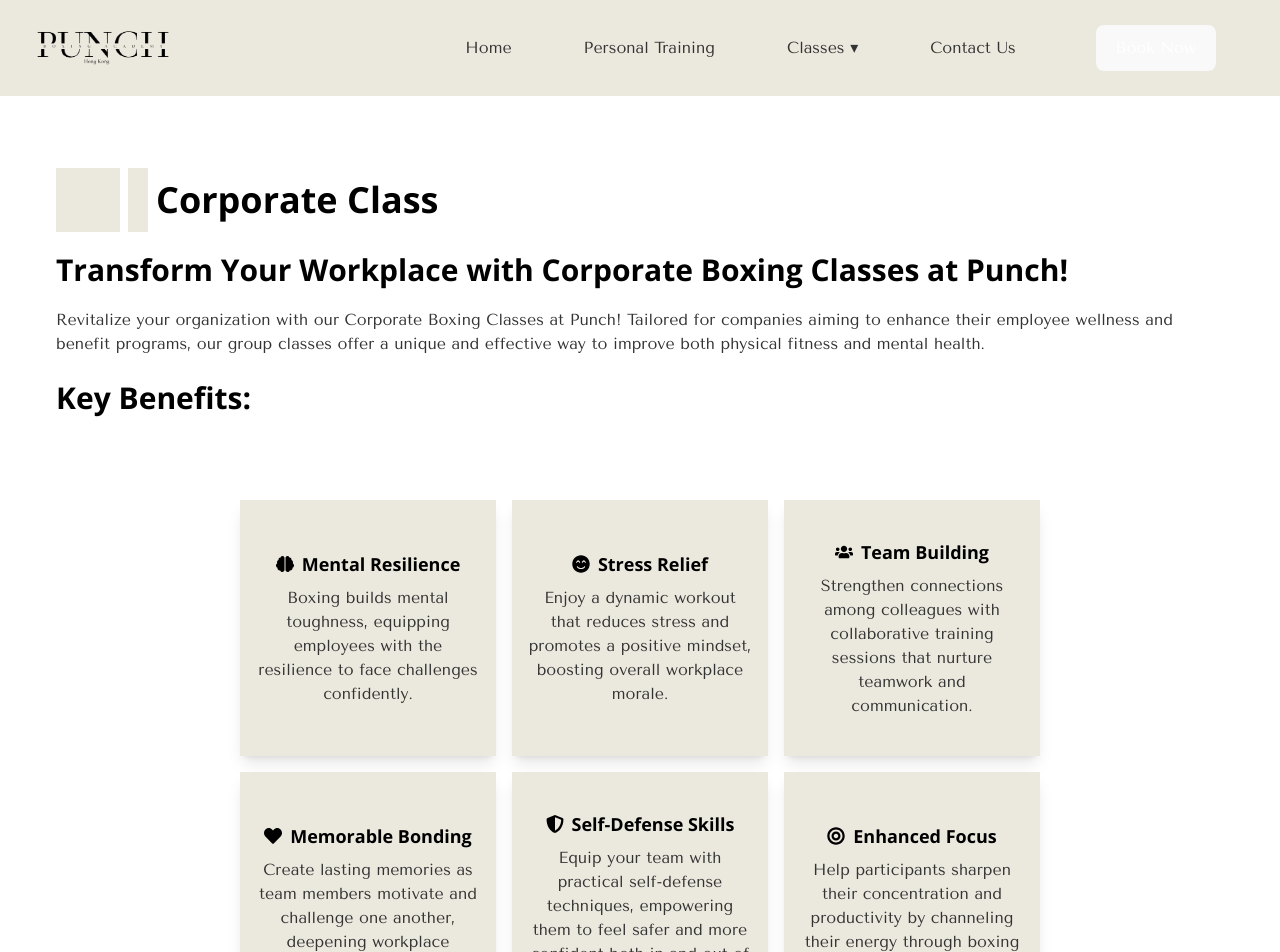
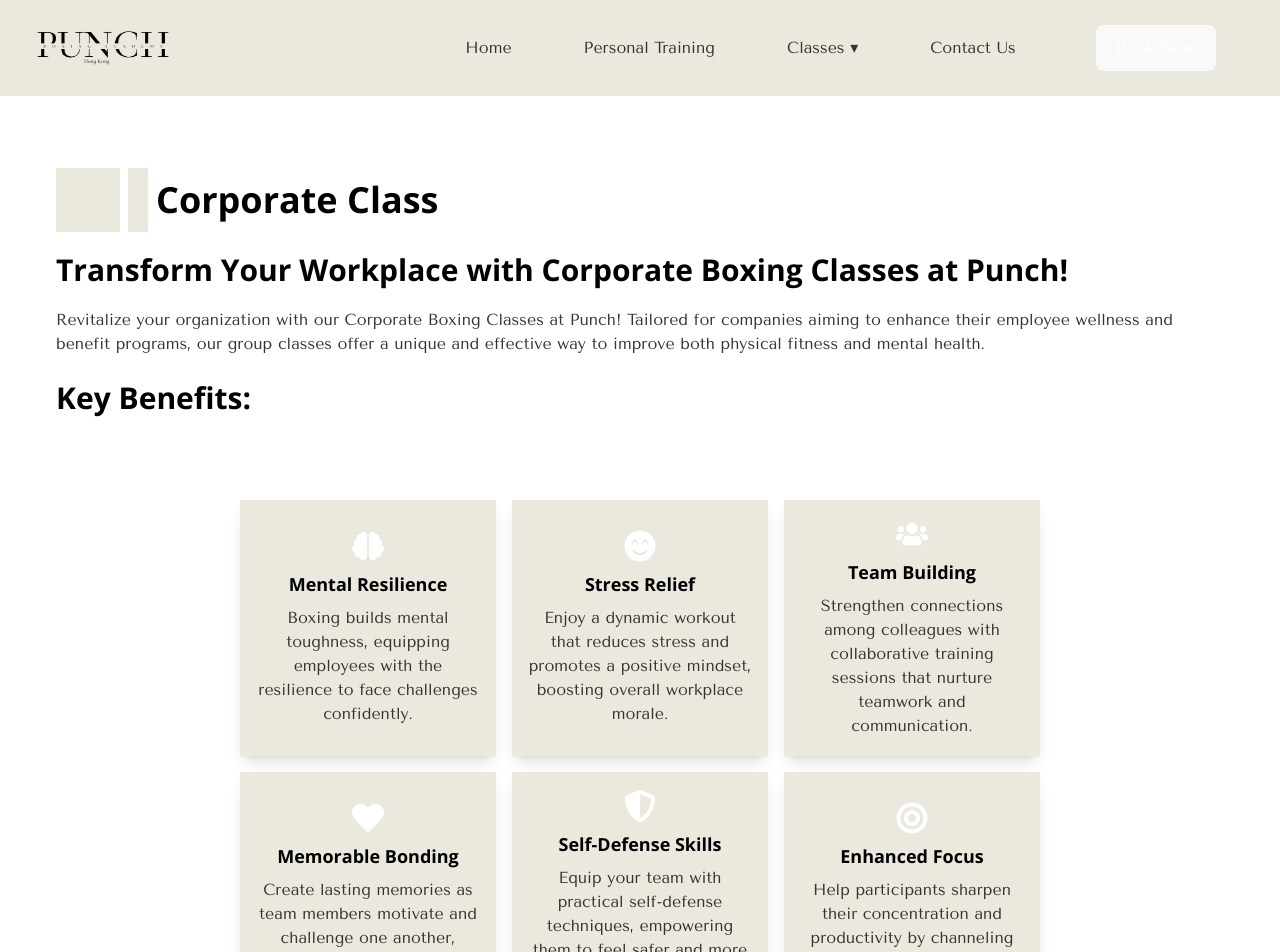
Before and after one commit to csolatorio/punch-website, a React (Vite) app: page /corporate-wellness in a window 1280 px wide. Shown: the top 952 px of the page. Built offline with nearby package versions, Linux system fonts and the light colour scheme.

Commit message:
minor changes

```diff
--- a/src/components/corporate-wellness.tsx
+++ b/src/components/corporate-wellness.tsx
@@ -39,14 +39,8 @@
         <div className="flex flex-wrap justify-center gap-8 mt-10 md:gap-4 md:w-[80%] mx-auto">
           {/* Card 1 */}
           <div className="relative w-64 h-64 bg-[#EBE8DE] bg-opacity-50 text-white flex flex-col justify-center items-center shadow-lg">
-            {/* <img
-              src="/images/team-building.jpg"
-              alt="Team Building"
-              className="absolute inset-0 w-full h-full object-cover opacity-60"
-            /> */}
-            <h2 className="font-bold text-lg relative flex items-center gap-2">
-              <FaBrain /> Mental Resilience
-            </h2>
+            <FaBrain className="text-white w-8 h-8 mb-2" />
+            <h2 className="font-bold text-lg text-center">Mental Resilience</h2>
             <p className="text-sm relative text-center px-4 mt-2">
               Boxing builds mental toughness, equipping employees with the
               resilience to face challenges confidently.
@@ -55,14 +49,8 @@
 
           {/* Card 2 */}
           <div className="relative w-64 h-64 bg-[#EBE8DE] bg-opacity-50 text-white flex flex-col justify-center items-center shadow-lg">
-            {/* <img
-              src="/images/memorable-bonding.jpg"
-              alt="Memorable Bonding"
-              className="absolute inset-0 w-full h-full object-cover opacity-60"
-            /> */}
-            <h2 className="font-bold text-lg relative flex items-center gap-2">
-              <FaSmileBeam /> Stress Relief
-            </h2>
+            <FaSmileBeam className="text-white w-8 h-8 mb-2" />
+            <h2 className="font-bold text-lg text-center">Stress Relief</h2>
             <p className="text-sm relative text-center px-4 mt-2">
               Enjoy a dynamic workout that reduces stress and promotes a
               positive mindset, boosting overall workplace morale.
@@ -71,14 +59,8 @@
 
           {/* Card 3 */}
           <div className="relative w-64 h-64 bg-[#EBE8DE] bg-opacity-50 text-white flex flex-col justify-center items-center shadow-lg">
-            {/* <img
-              src="/images/team-building.jpg"
-              alt="Team Building"
-              className="absolute inset-0 w-full h-full object-cover opacity-60"
-            /> */}
-            <h2 className="font-bold text-lg relative flex items-center gap-2">
-              <FaUsers /> Team Building
-            </h2>
+            <FaUsers className="text-white w-8 h-8 mb-2" />
+            <h2 className="font-bold text-lg text-center">Team Building</h2>
             <p className="text-sm relative text-center px-4 mt-2">
               Strengthen connections among colleagues with collaborative
               training sessions that nurture teamwork and communication.
@@ -87,14 +69,8 @@
 
           {/* Card 4 */}
           <div className="relative w-64 h-64 bg-[#EBE8DE] bg-opacity-50 text-white flex flex-col justify-center items-center shadow-lg">
-            {/* <img
-              src="/images/memorable-bonding.jpg"
-              alt="Memorable Bonding"
-              className="absolute inset-0 w-full h-full object-cover opacity-60"
-            /> */}
-            <h2 className="font-bold text-lg relative flex items-center gap-2">
-              <FaHeart /> Memorable Bonding
-            </h2>
+            <FaHeart className="text-white w-8 h-8 mb-2" />
+            <h2 className="font-bold text-lg text-center">Memorable Bonding</h2>
             <p className="text-sm relative text-center px-4 mt-2">
               Create lasting memories as team members motivate and challenge one
               another, deepening workplace relationships.
@@ -103,14 +79,11 @@
 
           {/* Card 5 */}
           <div className="relative w-64 h-64 bg-[#EBE8DE] bg-opacity-50 text-white flex flex-col justify-center items-center shadow-lg">
-            {/* <img
-              src="/images/pushing-limits.jpg"
-              alt="Pushing Limits"
-              className="absolute inset-0 w-full h-full object-cover opacity-60"
-            /> */}
-            <h2 className="font-bold text-lg relative flex items-center gap-2">
-              <FaShieldAlt /> Self-Defense Skills
+            <FaShieldAlt className="text-white w-8 h-8 mb-2" />
+            <h2 className="font-bold text-lg text-center">
+              Self-Defense Skills
             </h2>
+            <div></div>
             <p className="text-sm relative text-center px-4 mt-2">
               Equip your team with practical self-defense techniques, empowering
               them to feel safer and more confident both in and out of the
@@ -120,14 +93,8 @@
 
           {/* Card 6 */}
           <div className="relative w-64 h-64 bg-[#EBE8DE] bg-opacity-50 text-white flex flex-col justify-center items-center shadow-lg">
-            {/* <img
-              src="/images/pushing-limits.jpg"
-              alt="Pushing Limits"
-              className="absolute inset-0 w-full h-full object-cover opacity-60"
-            /> */}
-            <h2 className="font-bold text-lg relative flex items-center gap-2">
-              <FaBullseye /> Enhanced Focus
-            </h2>
+            <FaBullseye className="text-white w-8 h-8 mb-2" />
+            <h2 className="font-bold text-lg text-center">Enhanced Focus</h2>
             <p className="text-sm relative text-center px-4 mt-2">
               Help participants sharpen their concentration and productivity by
               channeling their energy through boxing techniques.
@@ -136,14 +103,8 @@
 
           {/* Card 7 */}
           <div className="relative w-64 h-64 bg-[#EBE8DE] bg-opacity-50 text-white flex flex-col justify-center items-center shadow-lg">
-            {/* <img
-              src="/images/pushing-limits.jpg"
-              alt="Pushing Limits"
-              className="absolute inset-0 w-full h-full object-cover opacity-60"
-            /> */}
-            <h2 className="font-bold text-lg relative flex items-center gap-2">
-              <FaBalanceScale /> Work-Life Balance
-            </h2>
+            <FaBalanceScale className="text-white w-8 h-8 mb-2" />
+            <h2 className="font-bold text-lg text-center">Work-Life Balance</h2>
             <p className="text-sm relative text-center px-4 mt-2">
               Our classes encourage employees to step away from their daily
               routines, nurturing a healthier balance in their lives.
--- a/src/components/hero-page.tsx
+++ b/src/components/hero-page.tsx
@@ -12,7 +12,7 @@
         <div className="absolute inset-0 bg-black opacity-50"></div>
         <div className="relative max-w-6xl text-white text-left p-8 ml-12 lg:ml-10 md:ml-6 sm:ml-4 sm:p-4">
           <h1
-            className="text-5xl lg:text-8xl md:text-4xl sm:text-2xl font-bold mb-8 leading-tight"
+            className="text-5xl lg:text-6xl md:text-4xl sm:text-2xl font-bold mb-8 leading-tight"
             style={{ color: "white" }}
           >
             A Boxing Workout That Hits Different
--- a/src/components/we-love-boxing.tsx
+++ b/src/components/we-love-boxing.tsx
@@ -20,7 +20,7 @@
             We love boxing.
           </h2>
           <p className="text-lg leading-relaxed mb-4 text-justify">
-            We’re on a mission to make boxing a part of your everyday life! We
+            We’re on a mission to make boxing a part of our everyday life! We
             believe in breaking down the stigma surrounding boxing, and our
             program is thoughtfully designed with the female body in mind. With
             every punch, you’ll not only boost your confidence but also learn
```
